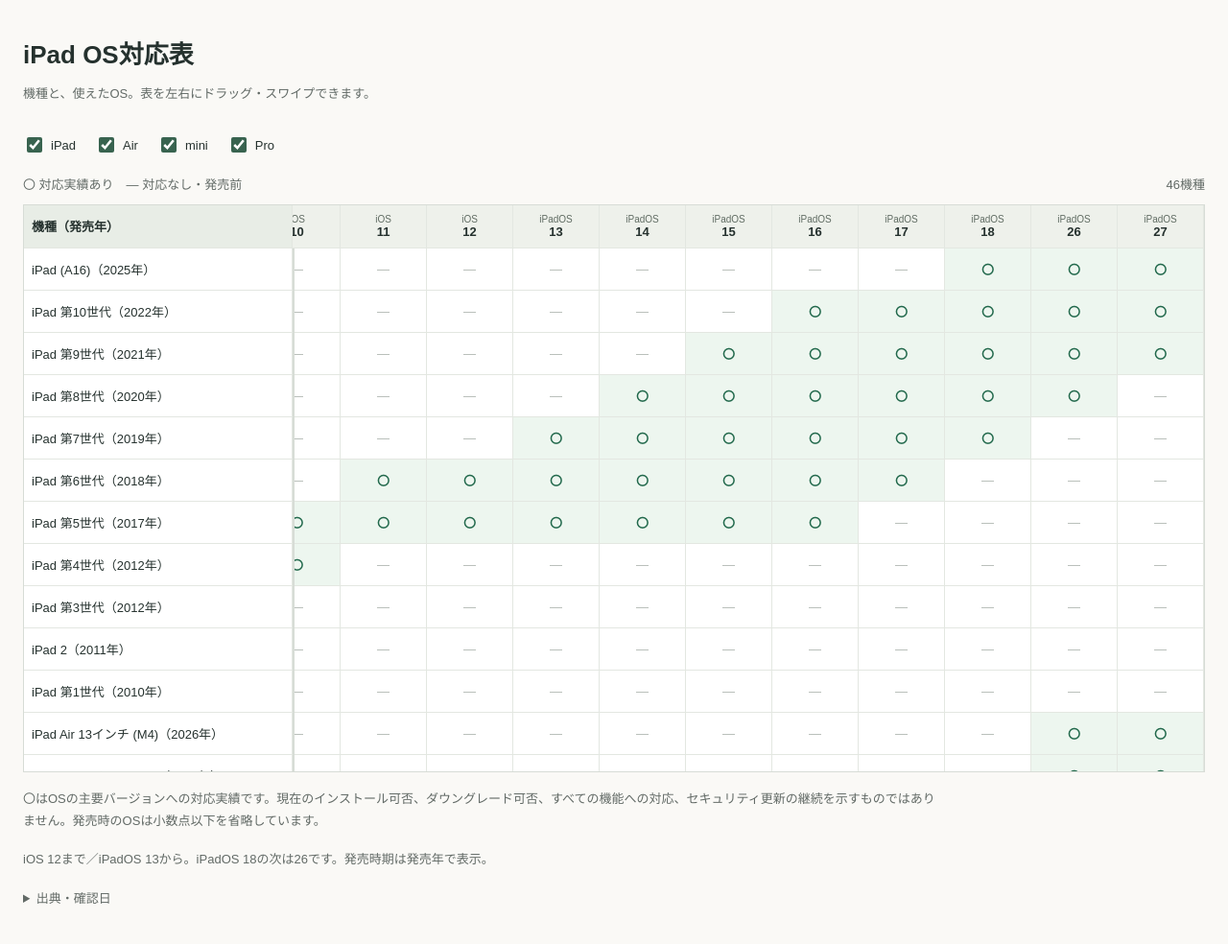
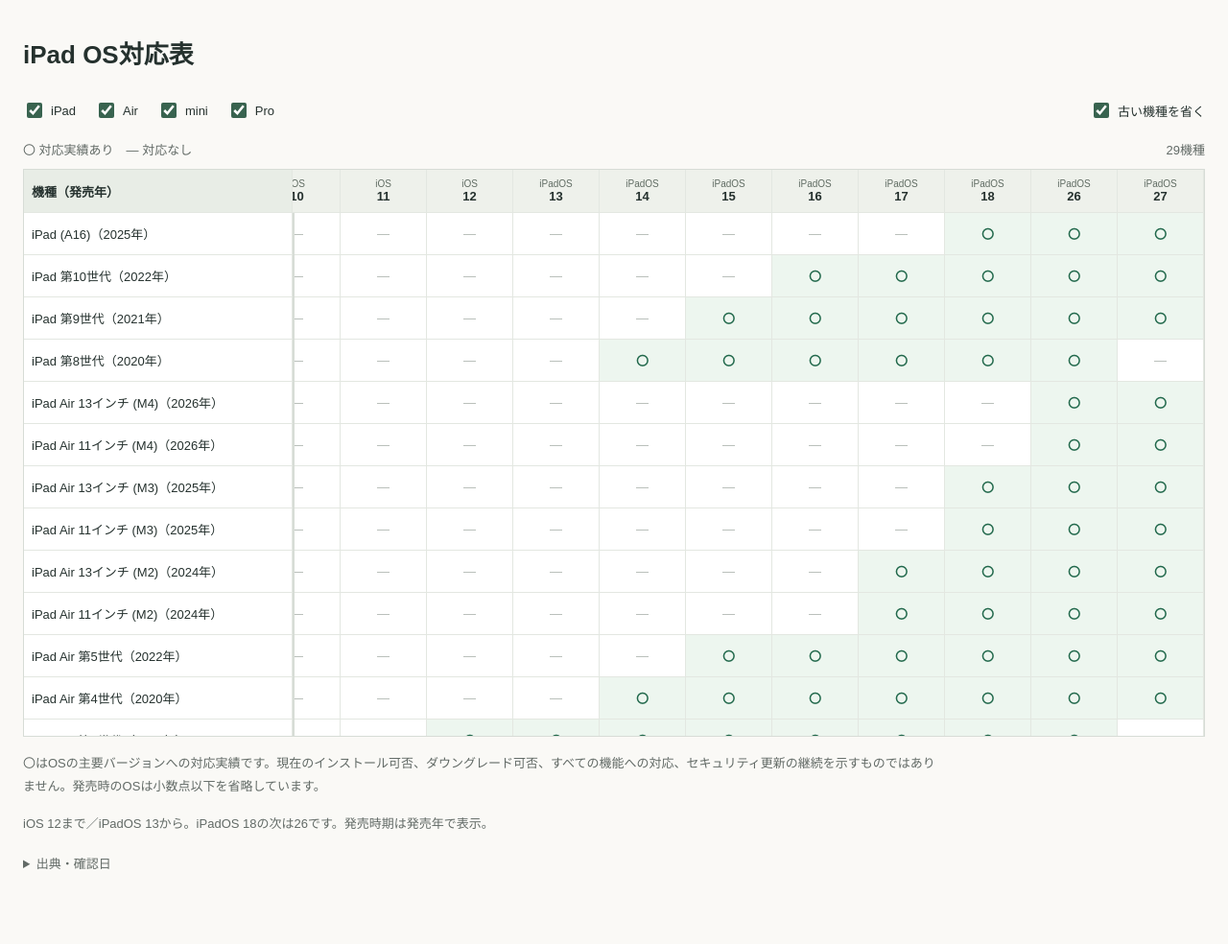
Before and after one commit to ryokonmei/kaumae-lab, a plain HTML site: page public/ipad-os/index.html in a window 1280 px wide. Shown: the whole page at 96% size. After the commit the page ends 948 px from the top, so only its background shows below. Drawn offline with Linux system fonts and the light colour scheme.

Commit message:
Hide older iPads by default and simplify table header

```diff
--- a/public/ipad-os/index.html
+++ b/public/ipad-os/index.html
@@ -10,15 +10,15 @@
 </head>
 <body><main>
   <h1>iPad OS対応表</h1>
-  <p class="intro">機種と、使えたOS。表を左右にドラッグ・スワイプできます。</p>
   <fieldset class="controls">
     <legend class="sr-only">表示するシリーズ</legend>
     <label><input type="checkbox" name="family" value="iPad" checked> iPad</label>
     <label><input type="checkbox" name="family" value="Air" checked> Air</label>
     <label><input type="checkbox" name="family" value="mini" checked> mini</label>
     <label><input type="checkbox" name="family" value="Pro" checked> Pro</label>
+    <label><input type="checkbox" id="hide-old" checked> 古い機種を省く</label>
   </fieldset>
-  <p class="legend">〇 対応実績あり　— 対応なし・発売前 <span id="count"></span></p>
+  <p class="legend">〇 対応実績あり　— 対応なし <span id="count"></span></p>
   <div class="matrix" tabindex="0" role="region" aria-label="iPad OS対応表。左右にスクロールできます">
     <table><caption class="sr-only">iPad機種の発売年とOSの対応世代</caption><thead></thead><tbody></tbody></table>
   </div>
--- a/public/ipad-os/style.css
+++ b/public/ipad-os/style.css
@@ -3,10 +3,11 @@
 body { margin: 0; }
 main { max-width: 1320px; margin: auto; padding: 36px 24px; }
 h1 { font-size: 26px; margin: 0 0 8px; }
-.intro,.legend,.note,details { color: #626a66; font-size: 13px; line-height: 1.8; }
+.legend,.note,details { color: #626a66; font-size: 13px; line-height: 1.8; }
 .controls { display: flex; flex-wrap: wrap; gap: 20px; align-items: center; margin: 24px 0 12px; padding: 0; border: 0; font-size: 13px; }
 .controls label { display: inline-flex; gap: 6px; align-items: center; min-height: 36px; cursor: pointer; }
 .controls input { accent-color: #38634f; width: 16px; height: 16px; }
+.controls label:last-child { margin-left: auto; }
 .controls input:focus-visible,.matrix:focus-visible { outline: 3px solid #608c78; outline-offset: 2px; }
 .legend { margin: 8px 0; } #count { float: right; }
 .matrix { max-height: 74vh; overflow: auto; border: 1px solid #d7dcd6; background: white; scrollbar-color: #a8b5ac #f0f2ee; }
--- a/public/ipad-os/table.js
+++ b/public/ipad-os/table.js
@@ -50,15 +50,19 @@ const models = [
 ];
 const scroller = document.querySelector('.matrix');
 const families = [...document.querySelectorAll('input[name="family"]')];
+const hideOld = document.querySelector('#hide-old');
+const previousOS = versions[versions.length - 2];
+hideOld.title = `iPadOS ${previousOS}以降に対応する機種だけ表示`;
 const head = document.querySelector('thead');
 head.innerHTML = '<tr><th scope="col">機種（発売年）</th>' + versions.map(v => `<th scope="col"><small>${v < 13 ? 'iOS' : 'iPadOS'}</small>${v}</th>`).join('') + '</tr>';
 function render() {
   const selected = new Set(families.filter(input => input.checked).map(input => input.value));
-  const visible = models.filter(m => selected.has(m[0]));
+  const visible = models.filter(m => selected.has(m[0]) && (!hideOld.checked || m[4] >= previousOS));
   document.querySelector('tbody').innerHTML = visible.map(([,name,year,min,max]) => `<tr><th scope="row">${name}（${year}年）</th>${versions.map(v => `<td class="${v >= min && v <= max ? 'yes' : ''}">${v >= min && v <= max ? '〇' : '—'}</td>`).join('')}</tr>`).join('');
   document.querySelector('#count').textContent = `${visible.length}機種`;
 }
 families.forEach(input => input.addEventListener('change', render));
+hideOld.addEventListener('change', render);
 // Leave touch gestures native; mouse dragging moves the OS axis only.
 let drag = null;
 scroller.addEventListener('pointerdown', event => {
```
